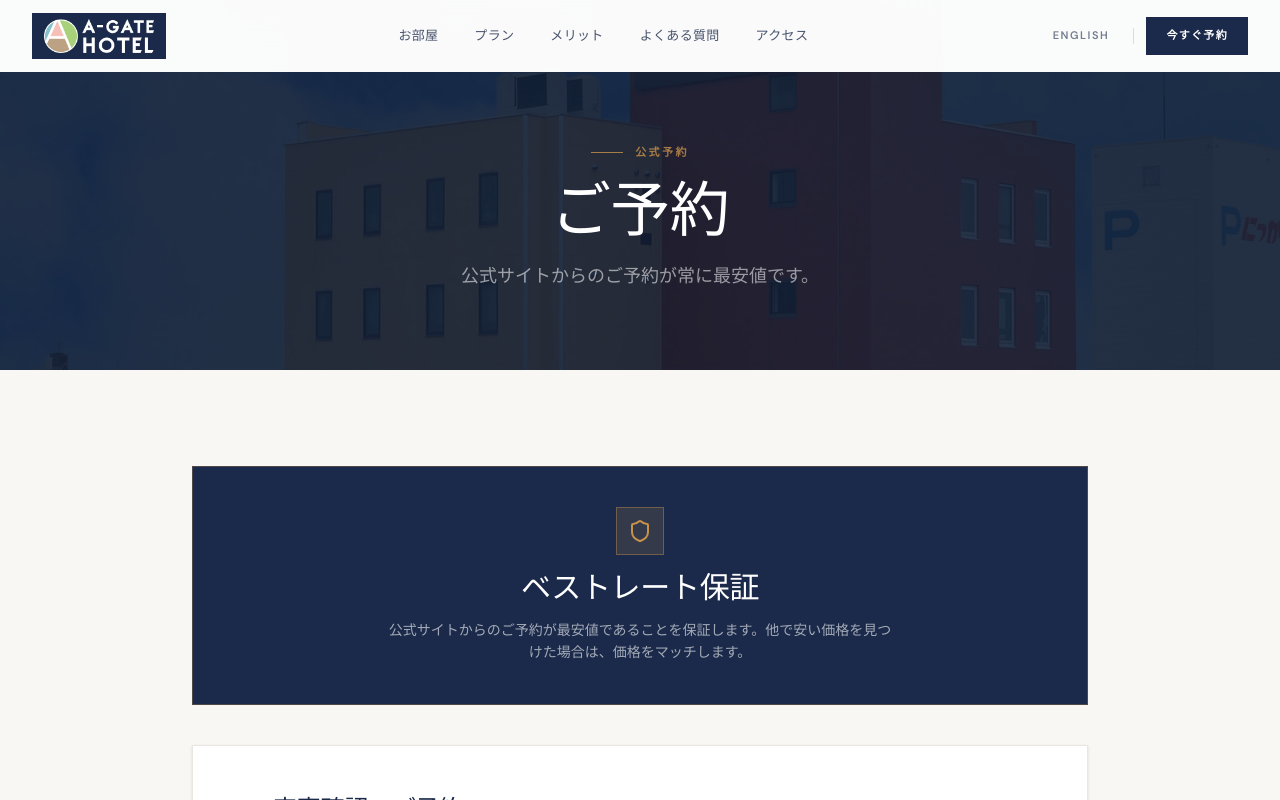
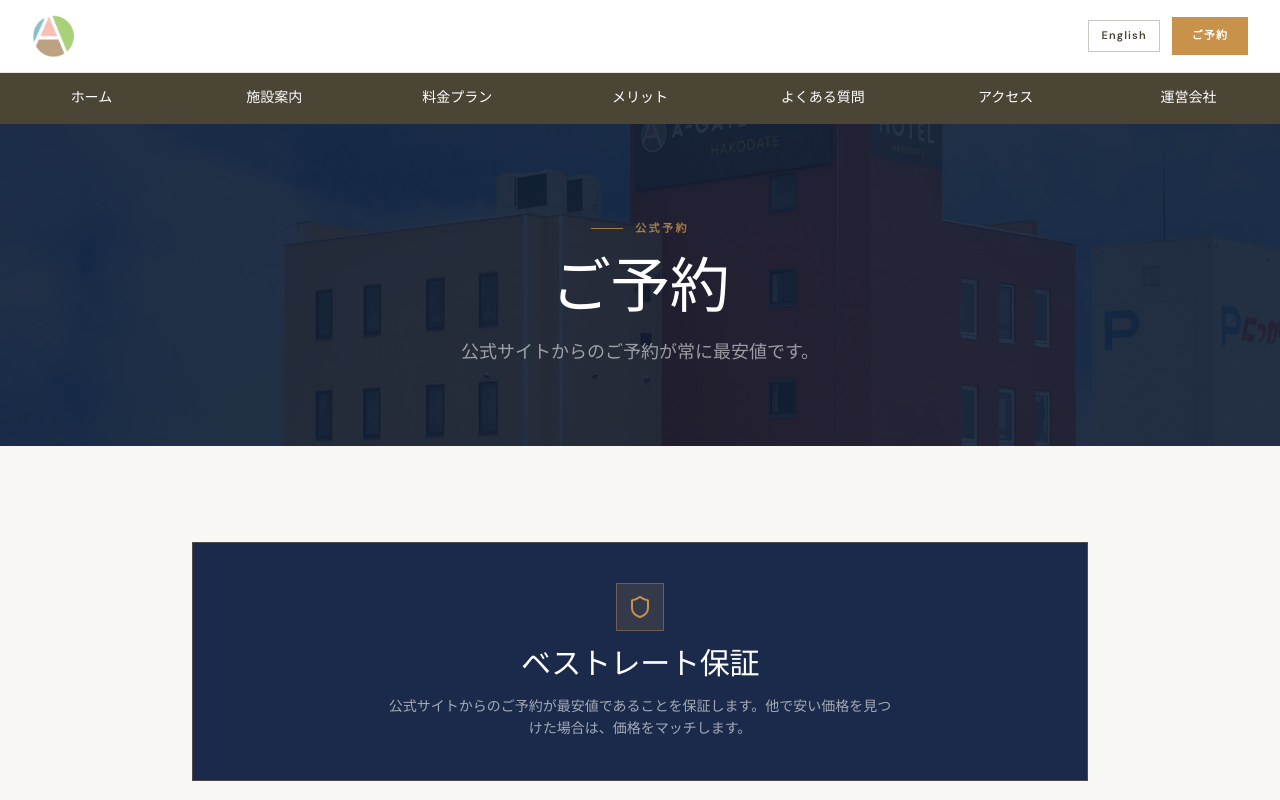
Before and after one commit to CrbyPatyy/a-gatehotel, a Next.js app: page /reservation in a window 1280 px wide. Shown: the top 800 px of the page. Built offline with nearby package versions, Linux system fonts and the light colour scheme.

Commit message:
fix: match original nav labels exactly - 施設案内 料金プラン よくある質問 運営会社, sticky header, correct hero padding

```diff
--- a/src/app/access/page.tsx
+++ b/src/app/access/page.tsx
@@ -24,7 +24,7 @@ export default function AccessPage() {
   return (
     <>
       {/* ── Page hero ── */}
-      <section className="pt-36 pb-20 bg-[#0F1C33] relative overflow-hidden">
+      <section className="pt-24 pb-20 bg-[#0F1C33] relative overflow-hidden">
         <div className="absolute inset-0 opacity-10 bg-[url('/img/featuren01.jpg')] bg-cover bg-center" />
         <div className="relative max-w-7xl mx-auto px-6 lg:px-8">
           <motion.p
--- a/src/app/contact/page.tsx
+++ b/src/app/contact/page.tsx
@@ -18,7 +18,7 @@ export default function ContactPage() {
   return (
     <>
       {/* ── Page hero ── */}
-      <section className="pt-36 pb-20 bg-[#F9F7F4] border-b border-[#EAE6E1]">
+      <section className="pt-24 pb-20 bg-[#F9F7F4] border-b border-[#EAE6E1]">
         <div className="max-w-7xl mx-auto px-6 lg:px-8">
           <p className="eyebrow">{lang === "en" ? "Support" : "お問い合わせ"}</p>
           <h1 className="serif-display text-5xl md:text-6xl text-[#1B2A4A] mb-5">{t("contact.title")}</h1>
--- a/src/app/faq/page.tsx
+++ b/src/app/faq/page.tsx
@@ -73,7 +73,7 @@ export default function FAQPage() {
   return (
     <>
       {/* ── Hero ── */}
-      <section className="pt-36 pb-20 bg-[#F9F7F4] border-b border-[#EAE6E1]">
+      <section className="pt-24 pb-20 bg-[#F9F7F4] border-b border-[#EAE6E1]">
         <div className="max-w-7xl mx-auto px-6 lg:px-8">
           <p className="eyebrow">{lang === "en" ? "Support" : "よくあるご質問"}</p>
           <h1 className="serif-display text-5xl md:text-6xl text-[#1B2A4A] mb-5">{t("faq.title")}</h1>
--- a/src/app/merit/page.tsx
+++ b/src/app/merit/page.tsx
@@ -22,7 +22,7 @@ export default function MeritPage() {
   return (
     <>
       {/* ── Hero ── */}
-      <section className="relative pt-36 pb-24 overflow-hidden bg-[#0F1C33]">
+      <section className="relative pt-24 pb-24 overflow-hidden bg-[#0F1C33]">
         <Image src="/img/merit01.jpg" alt="" fill className="object-cover object-center opacity-20" sizes="100vw" />
         <div className="absolute inset-0 bg-gradient-to-b from-transparent to-[#0F1C33]" />
         <div className="relative max-w-4xl mx-auto px-6 lg:px-8 text-center">
--- a/src/app/plan/page.tsx
+++ b/src/app/plan/page.tsx
@@ -65,7 +65,7 @@ export default function PlanPage() {
   return (
     <>
       {/* ── Page hero ── */}
-      <section className="pt-36 pb-20 bg-[#0F1C33] relative overflow-hidden">
+      <section className="pt-24 pb-20 bg-[#0F1C33] relative overflow-hidden">
         <div className="absolute inset-0 opacity-10 bg-[url('/img/featuren04.jpg')] bg-cover bg-center" />
         <div className="relative max-w-4xl mx-auto px-6 lg:px-8 text-center">
           <motion.p
--- a/src/app/privacy/page.tsx
+++ b/src/app/privacy/page.tsx
@@ -5,7 +5,7 @@ export default function PrivacyPage() {
   const { lang } = useLang();
   return (
     <>
-      <section className="pt-36 pb-16 bg-[#F9F7F4] border-b border-[#EAE6E1]">
+      <section className="pt-24 pb-16 bg-[#F9F7F4] border-b border-[#EAE6E1]">
         <div className="max-w-3xl mx-auto px-6 lg:px-8">
           <p className="eyebrow">{lang === "en" ? "Legal" : "規定"}</p>
           <h1 className="serif-display text-4xl md:text-5xl text-[#1B2A4A]">
--- a/src/app/reservation/page.tsx
+++ b/src/app/reservation/page.tsx
@@ -9,7 +9,7 @@ export default function ReservationPage() {
   return (
     <>
       {/* ── Page hero ── */}
-      <section className="pt-36 pb-20 bg-[#0F1C33] relative overflow-hidden">
+      <section className="pt-24 pb-20 bg-[#0F1C33] relative overflow-hidden">
         <div className="absolute inset-0 opacity-10 bg-[url('/img/header_bg.jpg')] bg-cover bg-center" />
         <div className="relative max-w-4xl mx-auto px-6 lg:px-8 text-center">
           <motion.p
--- a/src/app/rooms/page.tsx
+++ b/src/app/rooms/page.tsx
@@ -66,7 +66,7 @@ export default function RoomsPage() {
   return (
     <>
       {/* ── Page hero ── */}
-      <section className="relative pt-36 pb-24 overflow-hidden bg-[#0F1C33]">
+      <section className="relative pt-24 pb-24 overflow-hidden bg-[#0F1C33]">
         <Image
           src="/img/room05_standardtwinjpg.jpg"
           alt="Rooms"
--- a/src/components/Header.tsx
+++ b/src/components/Header.tsx
@@ -1,194 +1,175 @@
 "use client";
-import { useState, useEffect } from "react";
+import { useState } from "react";
 import Link from "next/link";
 import Image from "next/image";
 import { usePathname } from "next/navigation";
 import { Menu, X } from "lucide-react";
 import { useLang } from "@/contexts/LangContext";
 
+// Original site nav items — matches a-gatehotel.com/hakodate exactly
 const navLinks = [
-  { href: "/rooms",       key: "nav.rooms" },
-  { href: "/plan",        key: "nav.plan" },
-  { href: "/merit",       key: "nav.merit" },
-  { href: "/faq",         key: "nav.faq" },
-  { href: "/access",      key: "nav.access" },
+  { href: "/",            keyEn: "Home",             keyJp: "ホーム" },
+  { href: "/rooms",       keyEn: "Facilities",        keyJp: "施設案内" },
+  { href: "/plan",        keyEn: "Pricing Plans",     keyJp: "料金プラン" },
+  { href: "/merit",       keyEn: "Merits",            keyJp: "メリット" },
+  { href: "/faq",         keyEn: "FAQ",               keyJp: "よくある質問" },
+  { href: "/access",      keyEn: "Access",            keyJp: "アクセス" },
+  { href: "/contact",     keyEn: "Management Co.",    keyJp: "運営会社" },
 ];
 
+// Original nav background colour — dark olive from the screenshot
+const NAV_BG = "#4B4535";
+
 export default function Header() {
-  const { lang, setLang, t } = useLang();
-  const [scrolled, setScrolled]   = useState(false);
-  const [menuOpen, setMenuOpen]   = useState(false);
+  const { lang, setLang } = useLang();
+  const [menuOpen, setMenuOpen] = useState(false);
   const pathname = usePathname();
-  const isHome = pathname === "/";
-
-  useEffect(() => {
-    const onScroll = () => setScrolled(window.scrollY > 60);
-    window.addEventListener("scroll", onScroll);
-    return () => window.removeEventListener("scroll", onScroll);
-  }, []);
-
-  useEffect(() => setMenuOpen(false), [pathname]);
-
-  const transparent = isHome && !scrolled;
 
   return (
     <>
-      <header
-        className={`fixed top-0 left-0 right-0 z-50 transition-all duration-500 ${
-          transparent
-            ? "bg-transparent"
-            : "bg-white/98 backdrop-blur-xl shadow-[0_1px_0_rgba(27,42,74,0.08)]"
-        }`}
-      >
-        <div className="max-w-7xl mx-auto px-6 lg:px-8 h-[72px] flex items-center justify-between">
-
-          {/* ── Logo ── */}
-          <Link
-            href="/"
-            className={`flex items-center group transition-all duration-300 ${
-              transparent ? "" : "bg-[#1B2A4A] px-3 py-1.5"
-            }`}
-          >
+      {/* ══════════════════════════════════════════
+          TOP STRIP — logo + lang toggle + booking
+      ══════════════════════════════════════════ */}
+      <div className="bg-white w-full border-b border-[#E8E4DF]">
+        <div className="max-w-7xl mx-auto px-4 md:px-8 h-[72px] flex items-center justify-between gap-4">
+          {/* Logo */}
+          <Link href="/" className="shrink-0">
             <Image
               src="/img/logo.png"
               alt="A-Gate Hotel Hakodate"
-              width={110}
-              height={36}
+              width={140}
+              height={48}
               className="object-contain"
               priority
             />
           </Link>
 
-          {/* ── Desktop nav ── */}
-          <nav className="hidden lg:flex items-center gap-1">
-            {navLinks.map((link) => {
-              const active = pathname === link.href;
-              return (
-                <Link
-                  key={link.href}
-                  href={link.href}
-                  className={`relative px-4 py-2 text-[13px] font-medium tracking-wide transition-colors ${
-                    active
-                      ? "text-[#C9924A]"
-                      : transparent
-                        ? "text-white/85 hover:text-white"
-                        : "text-[#1B2A4A]/80 hover:text-[#1B2A4A]"
-                  }`}
-                >
-                  {t(link.key)}
-                  <span
-                    className={`absolute bottom-0 left-4 right-4 h-px bg-[#C9924A] transition-transform origin-left duration-200 ${
-                      active ? "scale-x-100" : "scale-x-0 group-hover:scale-x-100"
-                    }`}
-                  />
-                </Link>
-              );
-            })}
-          </nav>
-
-          {/* ── Right actions ── */}
-          <div className="hidden lg:flex items-center gap-3">
-            {/* Lang toggle */}
+          {/* Right: lang + reservation */}
+          <div className="hidden md:flex items-center gap-3">
             <button
               onClick={() => setLang(lang === "en" ? "jp" : "en")}
-              className={`text-[11px] font-semibold tracking-[0.14em] uppercase px-3 py-1.5 transition-colors ${
-                transparent
-                  ? "text-white/70 hover:text-white"
-                  : "text-[#1B2A4A]/60 hover:text-[#1B2A4A]"
-              }`}
+              className="text-[11px] font-semibold tracking-widest px-3 py-1.5 border border-[#4B4535]/30 text-[#4B4535] hover:bg-[#4B4535] hover:text-white transition-all"
             >
               {lang === "en" ? "日本語" : "English"}
             </button>
-
-            <div className={`w-px h-4 ${transparent ? "bg-white/25" : "bg-[#1B2A4A]/15"}`} />
-
-            {/* Book CTA */}
             <Link
               href="/reservation"
-              className={`text-[11px] font-bold tracking-[0.12em] uppercase px-5 py-2.5 transition-all ${
-                transparent
-                  ? "bg-[#C9924A] text-white hover:bg-[#B87E38]"
-                  : "bg-[#1B2A4A] text-white hover:bg-[#243660]"
-              }`}
+              className="text-[11px] font-bold tracking-[0.1em] uppercase px-5 py-2.5 bg-[#C9924A] text-white hover:bg-[#B87E38] transition-colors"
             >
-              {t("nav.book")}
+              {lang === "en" ? "Book Now" : "ご予約"}
             </Link>
           </div>
 
-          {/* ── Mobile burger ── */}
+          {/* Mobile burger */}
           <button
             onClick={() => setMenuOpen(!menuOpen)}
-            className={`lg:hidden p-2 transition-colors ${
-              transparent ? "text-white" : "text-[#1B2A4A]"
-            }`}
+            className="md:hidden p-2 text-[#4B4535]"
             aria-label="Toggle menu"
           >
             {menuOpen ? <X size={22} /> : <Menu size={22} />}
           </button>
         </div>
-      </header>
+      </div>
 
-      {/* ── Mobile full-screen drawer ── */}
+      {/* ══════════════════════════════════════════
+          NAV BAR — dark olive, full width
+          Matches original a-gatehotel.com/hakodate
+      ══════════════════════════════════════════ */}
+      <nav
+        className="w-full hidden md:block sticky top-0 z-50"
+        style={{ backgroundColor: NAV_BG }}
+      >
+        <div className="max-w-7xl mx-auto flex">
+          {navLinks.map((link) => {
+            // Active = exact match, or /rooms matches any /rooms subpath
+            const active =
+              link.href === "/"
+                ? pathname === "/"
+                : pathname.startsWith(link.href);
+
+            return (
+              <Link
+                key={link.href}
+                href={link.href}
+                className="relative flex-1 text-center py-3.5 text-sm font-medium text-white transition-colors hover:bg-black/15"
+                style={{
+                  borderBottom: active ? "3px solid #C9924A" : "3px solid transparent",
+                  backgroundColor: active ? "rgba(0,0,0,0.18)" : undefined,
+                }}
+              >
+                {lang === "en" ? link.keyEn : link.keyJp}
+              </Link>
+            );
+          })}
+        </div>
+      </nav>
+
+      {/* ══════════════════════════════════════════
+          MOBILE DRAWER
+      ══════════════════════════════════════════ */}
       <div
-        className={`fixed inset-0 z-40 lg:hidden transition-all duration-400 ${
+        className={`fixed inset-0 z-50 md:hidden transition-all duration-300 ${
           menuOpen ? "opacity-100 pointer-events-auto" : "opacity-0 pointer-events-none"
         }`}
       >
         {/* Backdrop */}
         <div
-          className="absolute inset-0 bg-[#0F1C33]/80 backdrop-blur-sm"
+          className="absolute inset-0 bg-black/50"
           onClick={() => setMenuOpen(false)}
         />
-        {/* Panel */}
+        {/* Slide-in panel */}
         <div
-          className={`absolute top-0 right-0 h-full w-80 bg-[#F9F7F4] shadow-2xl transition-transform duration-400 ${
-            menuOpen ? "translate-x-0" : "translate-x-full"
+          className={`absolute top-0 left-0 h-full w-72 shadow-2xl transition-transform duration-300 ${
+            menuOpen ? "translate-x-0" : "-translate-x-full"
           }`}
+          style={{ backgroundColor: NAV_BG }}
         >
-          {/* Close */}
-          <button
-            onClick={() => setMenuOpen(false)}
-            className="absolute top-5 right-5 p-2 text-[#1B2A4A]"
-          >
+          <div className="flex justify-between items-center p-5 border-b border-white/20">
+            <Image
+              src="/img/logo.png"
+              alt="A-Gate"
+              width={90}
+              height={30}
+              className="object-contain brightness-0 invert"
+            />
+            <button onClick={() => setMenuOpen(false)} className="text-white p-1">
               <X size={22} />
             </button>
-
-          <div className="pt-20 px-8 pb-8 flex flex-col h-full">
-            {/* Logo inside drawer */}
-            <div className="mb-10 inline-block w-fit bg-[#1B2A4A] px-3 py-1.5">
-              <Image src="/img/logo.png" alt="A-Gate" width={90} height={28} className="object-contain" />
           </div>
 
-            <nav className="flex flex-col gap-1 flex-1">
-              {[{ href: "/", key: "nav.home" }, ...navLinks].map((link) => (
+          <div className="flex flex-col">
+            {navLinks.map((link) => {
+              const active = link.href === "/" ? pathname === "/" : pathname.startsWith(link.href);
+              return (
                 <Link
                   key={link.href}
                   href={link.href}
-                  className={`py-3 px-4 text-sm font-medium border-b border-[#EAE6E1] transition-colors ${
-                    pathname === link.href
-                      ? "text-[#C9924A]"
-                      : "text-[#1B2A4A] hover:text-[#C9924A]"
-                  }`}
+                  onClick={() => setMenuOpen(false)}
+                  className="py-4 px-6 text-sm font-medium text-white border-b border-white/10 hover:bg-black/20 transition-colors"
+                  style={{
+                    borderLeft: active ? "3px solid #C9924A" : "3px solid transparent",
+                  }}
                 >
-                  {t(link.key)}
+                  {lang === "en" ? link.keyEn : link.keyJp}
                 </Link>
-              ))}
-            </nav>
+              );
+            })}
+          </div>
 
-            <div className="pt-6 flex flex-col gap-3">
+          <div className="p-5 mt-2 flex flex-col gap-3">
             <button
               onClick={() => setLang(lang === "en" ? "jp" : "en")}
-                className="text-[12px] font-semibold tracking-widest uppercase py-2 px-4 border border-[#1B2A4A]/30 text-[#1B2A4A] hover:border-[#1B2A4A] transition-colors"
+              className="text-sm font-semibold py-2 px-4 border border-white/40 text-white hover:bg-white/10 transition-colors"
             >
               {lang === "en" ? "日本語に切替" : "Switch to English"}
             </button>
             <Link
               href="/reservation"
-                className="text-center text-[11px] font-bold tracking-[0.12em] uppercase py-3 px-4 bg-[#C9924A] text-white hover:bg-[#B87E38] transition-colors"
+              onClick={() => setMenuOpen(false)}
+              className="text-center text-sm font-bold py-3 px-4 bg-[#C9924A] text-white hover:bg-[#B87E38] transition-colors"
             >
-                {t("nav.book")}
+              {lang === "en" ? "Book Now" : "ご予約"}
             </Link>
-            </div>
           </div>
         </div>
       </div>
```
Lines whose indentation alone changed are shown as unchanged.
